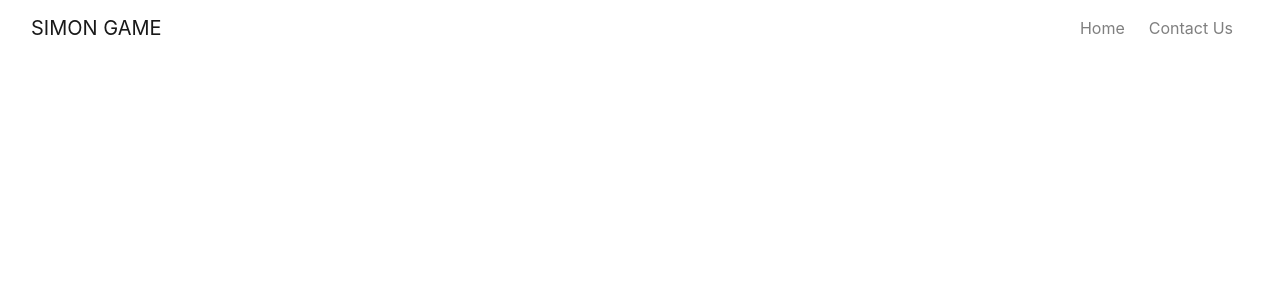
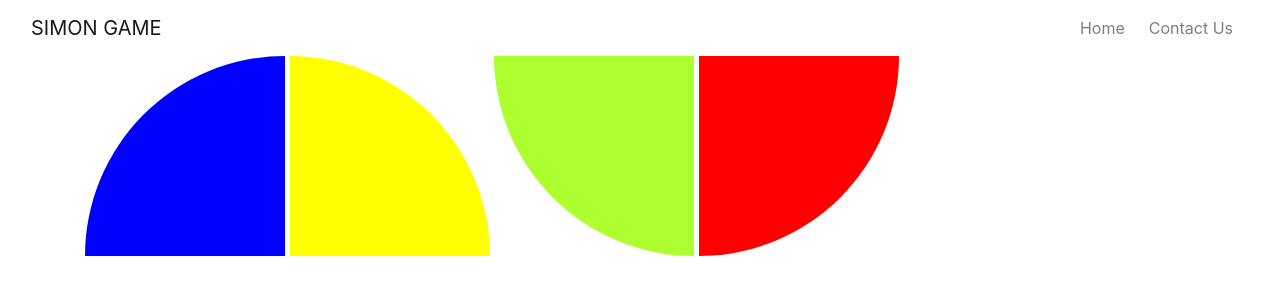
Before and after one commit to NunoCos/Simon_game, a plain HTML site: page index.html in a window 1280 px wide. Drawn offline with nearby package versions, Linux system fonts and the light colour scheme.

Commit message:
create board

```diff
--- a/assets/style.css
+++ b/assets/style.css
@@ -0,0 +1,25 @@
+.panel {
+    width: 200px;
+    height: 200px;
+    display: inline-block;
+}
+
+.bottom-right-panel {
+    border-bottom-right-radius: 100%;
+    background-color: red;
+}
+
+.bottom-left-panel {
+    border-bottom-left-radius: 100%;
+    background-color: greenyellow;
+}
+
+.top-right-panel {
+    border-top-right-radius: 100%;
+    background-color: yellow;
+}
+
+.top-left-panel {
+    border-top-left-radius: 100%;
+    background-color: blue;
+}
--- a/index.html
+++ b/index.html
@@ -29,8 +29,13 @@
                 </nav>
             </div>
         </header>
+        <div class="container">
+                <div class="panel top-left-panel"></div>
+                <div class="panel top-right-panel"></div>
+                <div class="panel bottom-left-panel"></div>
+                <div class="panel bottom-right-panel"></div>
 
-
+        </div>
         <script src="https://code.jquery.com/jquery-3.5.1.slim.min.js" integrity="sha384-DfXdz2htPH0lsSSs5nCTpuj/zy4C+OGpamoFVy38MVBnE+IbbVYUew+OrCXaRkfj" crossorigin="anonymous"></script>
         <script src="https://cdn.jsdelivr.net/npm/popper.js@1.16.1/dist/umd/popper.min.js" integrity="sha384-9/reFTGAW83EW2RDu2S0VKaIzap3H66lZH81PoYlFhbGU+6BZp6G7niu735Sk7lN" crossorigin="anonymous"></script>
         <script src="https://cdn.jsdelivr.net/npm/bootstrap@4.5.3/dist/js/bootstrap.min.js" integrity="sha384-w1Q4orYjBQndcko6MimVbzY0tgp4pWB4lZ7lr30WKz0vr/aWKhXdBNmNb5D92v7s" crossorigin="anonymous"></script>
```
